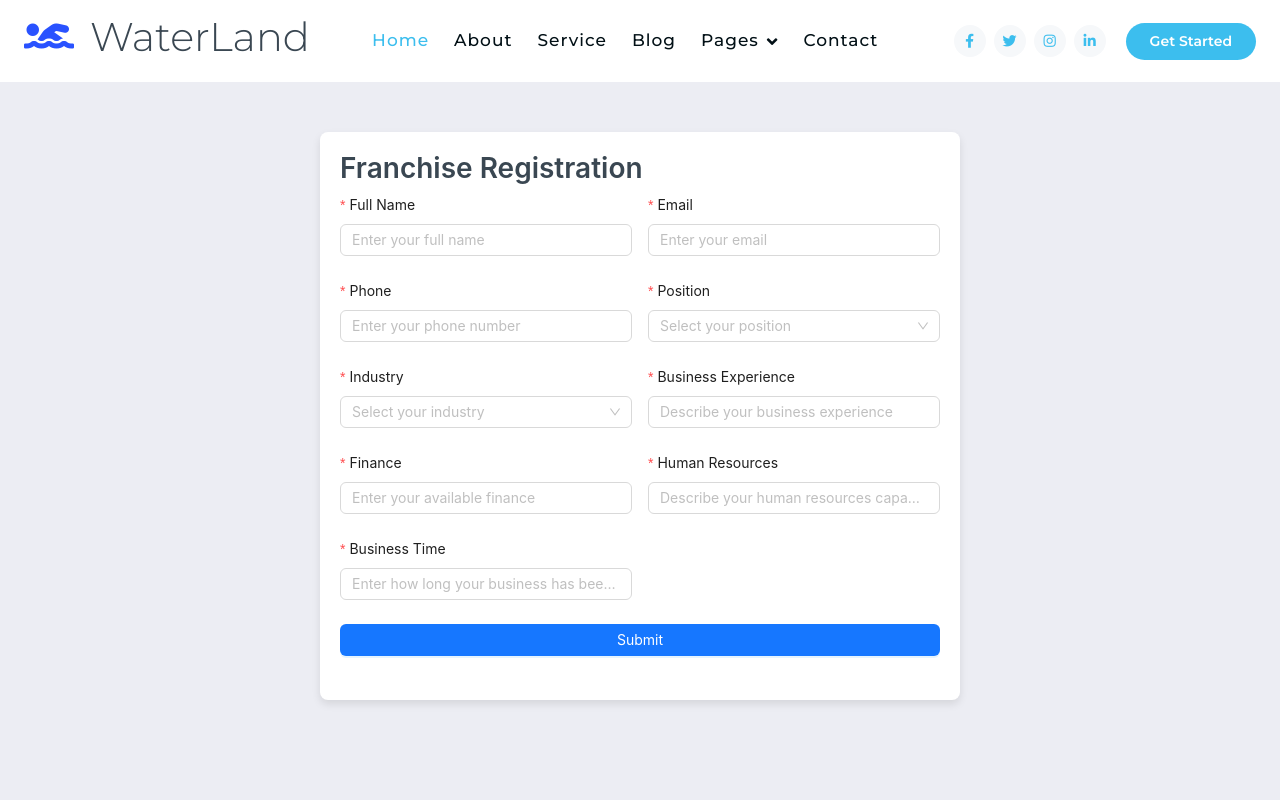
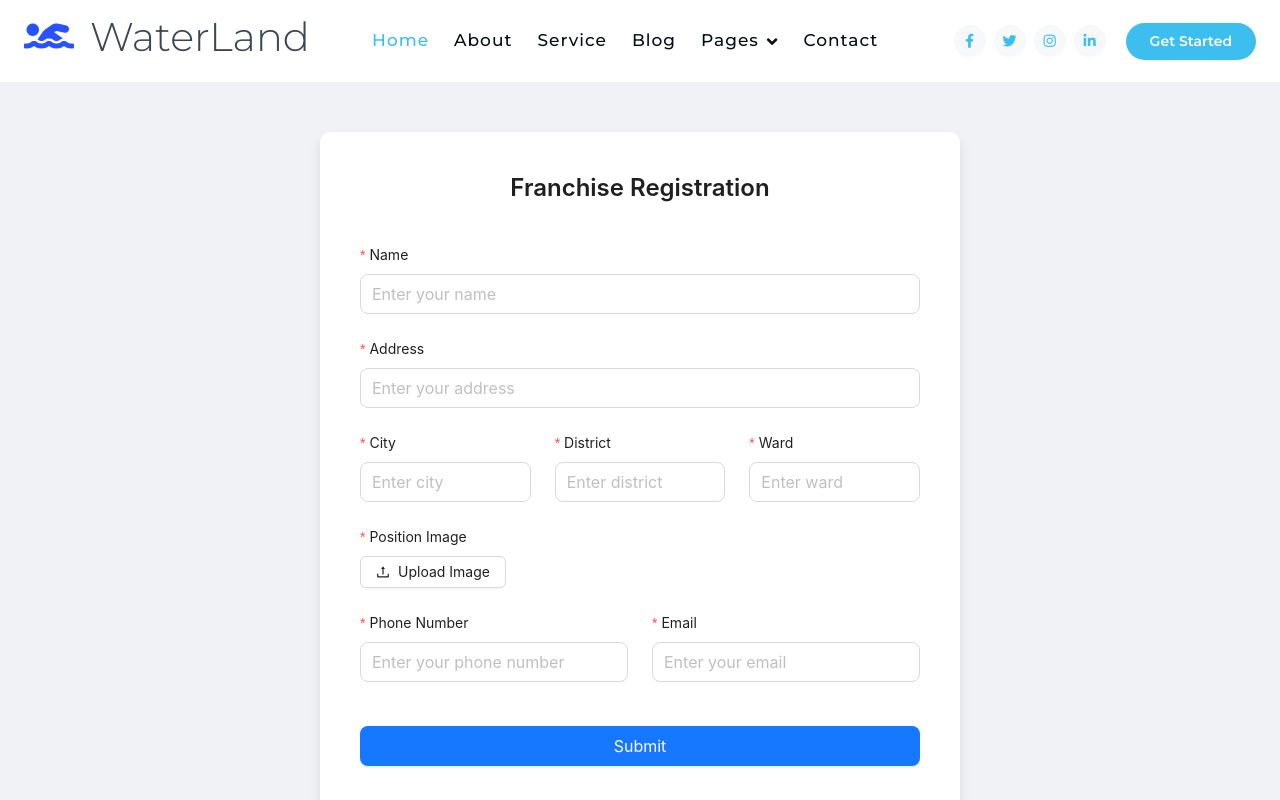
Before and after one commit to Shironeko2406/franchise-system-web, a React (Vite) app in the folder react/: page /home/franchise in a window 1280 px wide. Shown: the top 800 px of the page. Built offline with nearby package versions, Linux system fonts and the light colour scheme.

Commit message:
update form regis franchise

```diff
--- /dev/null
+++ b/react/src/Redux/ReducerAPI/ConsultationsReducer.jsx
@@ -0,0 +1,32 @@
+import { createSlice } from "@reduxjs/toolkit";
+import { httpClient } from "../../Utils/Interceptor";
+import { message } from "antd";
+
+const initialState = {};
+
+const ConsultationsReducer = createSlice({
+  name: "ConsultationsReducer",
+  initialState,
+  reducers: {},
+});
+
+export const {} = ConsultationsReducer.actions;
+
+export default ConsultationsReducer.reducer;
+//-----------API-CALL----------
+export const CreateConsultFranchiseActionAsync = (data) => {
+  return async (dispatch) => {
+    try {
+      const res = await httpClient.post(`/api/v1/consultations`, data);
+      if (res.isSuccess && res.data) {
+        message.success(res.message);
+      } else if (res.isSuccess && !res.data) {
+        message.error(res.message);
+      } else {
+        message.error(res.message);
+      }
+    } catch (error) {
+      console.error(error);
+    }
+  };
+};
--- a/react/src/Redux/Store.jsx
+++ b/react/src/Redux/Store.jsx
@@ -1,9 +1,11 @@
 import { configureStore } from "@reduxjs/toolkit";
 import CityReducer from "./ReducerAPI/CityReducer";
+import ConsultationsReducer from "./ReducerAPI/ConsultationsReducer";
 
 export const store = configureStore({
     reducer: {
       number: (state = 1) => state,
       CityReducer,
+      ConsultationsReducer,
     },
   });
--- a/react/src/Student/Component/FormFranchise/FormFranchise.jsx
+++ b/react/src/Student/Component/FormFranchise/FormFranchise.jsx
@@ -2,6 +2,8 @@ import React, { useEffect, useState } from "react";
 import "./FormFranchise.css";
 import { useDispatch, useSelector } from "react-redux";
 import { GetCityDataActionAsync } from "../../../Redux/ReducerAPI/CityReducer";
+import { useFormik } from "formik";
+import { CreateConsultFranchiseActionAsync } from "../../../Redux/ReducerAPI/ConsultationsReducer";
 
 const FormFranchise = () => {
   const dispatch = useDispatch();
@@ -15,7 +17,7 @@ const FormFranchise = () => {
 
   useEffect(() => {
     dispatch(GetCityDataActionAsync());
-  }, [dispatch]);
+  }, []);
 
   const handleCityChange = (e) => {
     const cityId = e.target.value;
@@ -23,14 +25,55 @@ const FormFranchise = () => {
     const selectedCityData = cityData.find((city) => city.Id === cityId);
     setDistricts(selectedCityData ? selectedCityData.Districts : []);
     setWards([]); // Reset wards when changing city
+    formFranchiseConsult.setFieldValue("city", cityId); // Set city in Formik
   };
 
   const handleDistrictChange = (e) => {
     const districtId = e.target.value;
     setSelectedDistrict(districtId);
-    const selectedDistrictData = districts.find((district) => district.Id === districtId);
+    const selectedDistrictData = districts.find(
+      (district) => district.Id === districtId
+    );
     setWards(selectedDistrictData ? selectedDistrictData.Wards : []);
+    formFranchiseConsult.setFieldValue("district", districtId); // Set district in Formik
   };
+
+  const formFranchiseConsult = useFormik({
+    initialValues: {
+      customerName: "",
+      phoneNumber: "",
+      email: "",
+      address: "",
+      city: "",
+      district: "",
+      ward: "",
+      budget: "",
+    },
+    onSubmit: (values) => {
+      // Get the selected city, district, and ward names
+      const selectedCityName = cityData.find(
+        (city) => city.Id === values.city
+      )?.Name;
+      const selectedDistrictName = districts.find(
+        (district) => district.Id === values.district
+      )?.Name;
+      const selectedWardName = wards.find(
+        (ward) => ward.Id === values.ward
+      )?.Name;
+
+      const fullAddress = `${values.address}, ${selectedWardName}, ${selectedDistrictName}, ${selectedCityName}`;
+
+      // Prepare data to send
+      const datasend = {
+        customerName: values.customerName,
+        phoneNumber: values.phoneNumber,
+        email: values.email,
+        address: fullAddress, // Full address with house number, ward, district, and city
+        budget: values.budget,
+      };
+      dispatch(CreateConsultFranchiseActionAsync(datasend));
+    },
+  });
 
   return (
     <div className="header-carousel-item">
@@ -70,14 +113,17 @@ const FormFranchise = () => {
                 <h2 className="text-dark text-uppercase mb-4">
                   Booking Franchise
                 </h2>
-                <form>
+                <form onSubmit={formFranchiseConsult.handleSubmit}>
                   <div className="row g-4">
                     <div className="col-12">
                       <input
                         type="text"
                         className="form-control border-0 py-2"
-                        id="name"
+                        id="customerName"
+                        name="customerName"
                         placeholder="Your Name"
+                        onChange={formFranchiseConsult.handleChange}
+                        value={formFranchiseConsult.values.customerName}
                       />
                     </div>
                     <div className="col-12 col-xl-6">
@@ -85,15 +131,21 @@ const FormFranchise = () => {
                         type="email"
                         className="form-control border-0 py-2"
                         id="email"
+                        name="email"
                         placeholder="Your Email"
+                        onChange={formFranchiseConsult.handleChange}
+                        value={formFranchiseConsult.values.email}
                       />
                     </div>
                     <div className="col-12 col-xl-6">
                       <input
                         type="phone"
                         className="form-control border-0 py-2"
-                        id="phone"
+                        id="phoneNumber"
+                        name="phoneNumber"
                         placeholder="Phone"
+                        onChange={formFranchiseConsult.handleChange}
+                        value={formFranchiseConsult.values.phoneNumber}
                       />
                     </div>
 
@@ -134,6 +186,12 @@ const FormFranchise = () => {
                     <div className="col-12">
                       <select
                         className="form-select border-0 py-2"
+                        onChange={(e) =>
+                          formFranchiseConsult.setFieldValue(
+                            "ward",
+                            e.target.value
+                          )
+                        }
                         disabled={!wards.length}
                       >
                         <option value="">Chọn phường xã</option>
@@ -147,15 +205,30 @@ const FormFranchise = () => {
 
                     <div className="col-12">
                       <input
+                        type="text"
+                        className="form-control border-0 py-2"
+                        id="address"
+                        name="address"
+                        placeholder="House number, Street name"
+                        onChange={formFranchiseConsult.handleChange}
+                        value={formFranchiseConsult.values.address}
+                      />
+                    </div>
+
+                    <div className="col-12">
+                      <input
                         type="number"
                         className="form-control border-0 py-2"
-                        id="number"
-                        placeholder="Guest"
+                        id="budget"
+                        name="budget"
+                        placeholder="Budget"
+                        onChange={formFranchiseConsult.handleChange}
+                        value={formFranchiseConsult.values.budget}
                       />
                     </div>
                     <div className="col-12">
                       <button
-                        type="button"
+                        type="submit"
                         className="btn btn-primary w-100 py-2 px-5"
                       >
                         Book Now
--- a/react/src/Student/Page/FranchiseRegistration/FranchiseRegistration.jsx
+++ b/react/src/Student/Page/FranchiseRegistration/FranchiseRegistration.jsx
@@ -1,7 +1,9 @@
 import React from 'react';
-import { Form, Input, Button, Row, Col, Select } from 'antd';
+import { Form, Input, Button, Row, Col, Upload } from 'antd';
+import { UploadOutlined } from '@ant-design/icons';
+import { Typography } from 'antd';
 
-const { Option } = Select;
+const { Title } = Typography;
 
 const FranchiseRegistration = () => {
   const [form] = Form.useForm();
@@ -15,27 +17,104 @@ const FranchiseRegistration = () => {
   };
 
   return (
-    <div style={{ backgroundColor: '#ecedf3', minHeight: '100vh', padding: '50px 0' }}>
+    <div style={{ backgroundColor: '#f0f2f5', minHeight: '100vh', padding: '50px 0' }}>
       <Row justify="center">
         <Col span={12}>
-          <div style={{ backgroundColor: '#ffffff', padding: '20px', borderRadius: '8px', boxShadow: '0 4px 8px rgba(0, 0, 0, 0.1)' }}>
-            <h2>Franchise Registration</h2>
+          <div style={{ backgroundColor: '#ffffff', padding: '40px', borderRadius: '10px', boxShadow: '0 6px 12px rgba(0, 0, 0, 0.1)' }}>
+            <Title level={3} style={{ textAlign: 'center', marginBottom: '40px' }}>Franchise Registration</Title>
             <Form
               form={form}
               layout="vertical"
-              name="franchise_registration"
+              name="customer_information"
               onFinish={onFinish}
               onFinishFailed={onFinishFailed}
+              autoComplete="off"
             >
-              <Row gutter={16}>
-                {/* Full Name */}
+              <Row gutter={24}>
+                {/* Name */}
+                <Col span={24}>
+                  <Form.Item
+                    label="Name"
+                    name="name"
+                    rules={[{ required: true, message: 'Please input your name!' }]}
+                  >
+                    <Input placeholder="Enter your name" size="large" />
+                  </Form.Item>
+                </Col>
+              </Row>
+
+              <Row gutter={24}>
+                {/* Address */}
+                <Col span={24}>
+                  <Form.Item
+                    label="Address"
+                    name="address"
+                    rules={[{ required: true, message: 'Please input your address!' }]}
+                  >
+                    <Input placeholder="Enter your address" size="large" />
+                  </Form.Item>
+                </Col>
+              </Row>
+
+              <Row gutter={24}>
+                {/* City */}
+                <Col span={8}>
+                  <Form.Item
+                    label="City"
+                    name="city"
+                    rules={[{ required: true, message: 'Please select your city!' }]}
+                  >
+                    <Input placeholder="Enter city" size="large" />
+                  </Form.Item>
+                </Col>
+
+                {/* District */}
+                <Col span={8}>
+                  <Form.Item
+                    label="District"
+                    name="district"
+                    rules={[{ required: true, message: 'Please select your district!' }]}
+                  >
+                    <Input placeholder="Enter district" size="large" />
+                  </Form.Item>
+                </Col>
+
+                {/* Ward */}
+                <Col span={8}>
+                  <Form.Item
+                    label="Ward"
+                    name="ward"
+                    rules={[{ required: true, message: 'Please select your ward!' }]}
+                  >
+                    <Input placeholder="Enter ward" size="large" />
+                  </Form.Item>
+                </Col>
+              </Row>
+
+              <Row gutter={24}>
+                {/* Position Image URL */}
+                <Col span={24}>
+                  <Form.Item
+                    label="Position Image"
+                    name="positionImageURL"
+                    rules={[{ required: true, message: 'Please upload your position image!' }]}
+                  >
+                    <Upload name="positionImage" listType="picture" maxCount={1}>
+                      <Button icon={<UploadOutlined />}>Upload Image</Button>
+                    </Upload>
+                  </Form.Item>
+                </Col>
+              </Row>
+
+              <Row gutter={24}>
+                {/* Phone Number */}
                 <Col span={12}>
                   <Form.Item
-                    label="Full Name"
-                    name="fullName"
-                    rules={[{ required: true, message: 'Please input your full name!' }]}
+                    label="Phone Number"
+                    name="phoneNumber"
+                    rules={[{ required: true, message: 'Please input your phone number!' }]}
                   >
-                    <Input placeholder="Enter your full name" />
+                    <Input placeholder="Enter your phone number" size="large" />
                   </Form.Item>
                 </Col>
 
@@ -49,108 +128,14 @@ const FranchiseRegistration = () => {
                       { type: 'email', message: 'The input is not valid E-mail!' },
                     ]}
                   >
-                    <Input placeholder="Enter your email" />
-                  </Form.Item>
-                </Col>
-              </Row>
-
-              <Row gutter={16}>
-                {/* Phone */}
-                <Col span={12}>
-                  <Form.Item
-                    label="Phone"
-                    name="phone"
-                    rules={[{ required: true, message: 'Please input your phone number!' }]}
-                  >
-                    <Input placeholder="Enter your phone number" />
-                  </Form.Item>
-                </Col>
-
-                {/* Position */}
-                <Col span={12}>
-                  <Form.Item
-                    label="Position"
-                    name="position"
-                    rules={[{ required: true, message: 'Please select your position!' }]}
-                  >
-                    <Select placeholder="Select your position">
-                      <Option value="manager">Manager</Option>
-                      <Option value="owner">Owner</Option>
-                      <Option value="investor">Investor</Option>
-                    </Select>
-                  </Form.Item>
-                </Col>
-              </Row>
-
-              <Row gutter={16}>
-                {/* Industry */}
-                <Col span={12}>
-                  <Form.Item
-                    label="Industry"
-                    name="industry"
-                    rules={[{ required: true, message: 'Please select your industry!' }]}
-                  >
-                    <Select placeholder="Select your industry">
-                      <Option value="food">Food & Beverage</Option>
-                      <Option value="retail">Retail</Option>
-                      <Option value="service">Service</Option>
-                      <Option value="education">Education</Option>
-                    </Select>
-                  </Form.Item>
-                </Col>
-
-                {/* Business Experience */}
-                <Col span={12}>
-                  <Form.Item
-                    label="Business Experience"
-                    name="businessExperience"
-                    rules={[{ required: true, message: 'Please input your business experience!' }]}
-                  >
-                    <Input placeholder="Describe your business experience" />
-                  </Form.Item>
-                </Col>
-              </Row>
-
-              <Row gutter={16}>
-                {/* Finance */}
-                <Col span={12}>
-                  <Form.Item
-                    label="Finance"
-                    name="finance"
-                    rules={[{ required: true, message: 'Please input your available finance!' }]}
-                  >
-                    <Input placeholder="Enter your available finance" />
-                  </Form.Item>
-                </Col>
-
-                {/* Human Resources */}
-                <Col span={12}>
-                  <Form.Item
-                    label="Human Resources"
-                    name="humanResources"
-                    rules={[{ required: true, message: 'Please input your human resources capabilities!' }]}
-                  >
-                    <Input placeholder="Describe your human resources capabilities" />
-                  </Form.Item>
-                </Col>
-              </Row>
-
-              <Row gutter={16}>
-                {/* Business Time */}
-                <Col span={12}>
-                  <Form.Item
-                    label="Business Time"
-                    name="businessTime"
-                    rules={[{ required: true, message: 'Please input your business time!' }]}
-                  >
-                    <Input placeholder="Enter how long your business has been operational" />
+                    <Input placeholder="Enter your email" size="large" />
                   </Form.Item>
                 </Col>
               </Row>
 
               {/* Submit Button */}
               <Form.Item>
-                <Button type="primary" htmlType="submit" block>
+                <Button type="primary" htmlType="submit" size="large" style={{ width: '100%', marginTop: '20px' }}>
                   Submit
                 </Button>
               </Form.Item>
--- /dev/null
+++ b/react/src/Utils/Interceptor.jsx
@@ -0,0 +1,71 @@
+import axios from "axios";
+import { message } from "antd";
+
+const TOKEN_AUTHOR = "accessToken";
+const REFRESH_TOKEN = "refreshToken";
+const USER_LOGIN = "userLogin";
+const HOST_DOMAIN = "https://localhost:7116";
+
+// Cấu hình interceptors
+const httpClient = axios.create({
+  baseURL: HOST_DOMAIN,
+  timeout: 30000,
+});
+
+httpClient.interceptors.request.use(
+  (req) => {
+    const accessToken = localStorage.getItem(TOKEN_AUTHOR);
+    if (req.headers) {
+      req.headers["Authorization"] = accessToken ? `Bearer ${accessToken}` : "";
+    }
+    return req;
+  },
+  (err) => {
+    return Promise.reject(err);
+  }
+);
+
+httpClient.interceptors.response.use(
+  (response) => {
+    // Xử lý response thành công
+    return response.data;
+  },
+  (error) => {
+    // Xử lý lỗi response
+    if (error.response) {
+      // Server đã trả về một response nhưng với mã trạng thái lỗi
+      switch (error.response.status) {
+        case 401:
+          console.error(
+            "Unauthorized access - perhaps the user is not logged in or token expired."
+          );
+          break;
+        case 403:
+          console.error(
+            "Forbidden - you don't have permission to access this resource."
+          );
+          break;
+        case 404:
+          console.error("Resource not found.");
+          break;
+        case 500:
+          console.error("Internal server error.");
+          break;
+        default:
+          console.error(
+            `Error ${error.response.status}: ${error.response.statusText}`
+          );
+      }
+    } else if (error.request) {
+      // Request đã được gửi nhưng không nhận được phản hồi từ server
+      console.error("No response received from server.");
+    } else {
+      // Một số lỗi khác xảy ra trong quá trình thiết lập request
+      console.error("Error setting up request: ", error.message);
+    }
+
+    return Promise.reject(error);
+  }
+);
+
+export { httpClient, USER_LOGIN, TOKEN_AUTHOR, REFRESH_TOKEN, HOST_DOMAIN };
```
Also changed, not shown: react/src/Utils/UltilFunction.jsx (+12 -31 lines).
